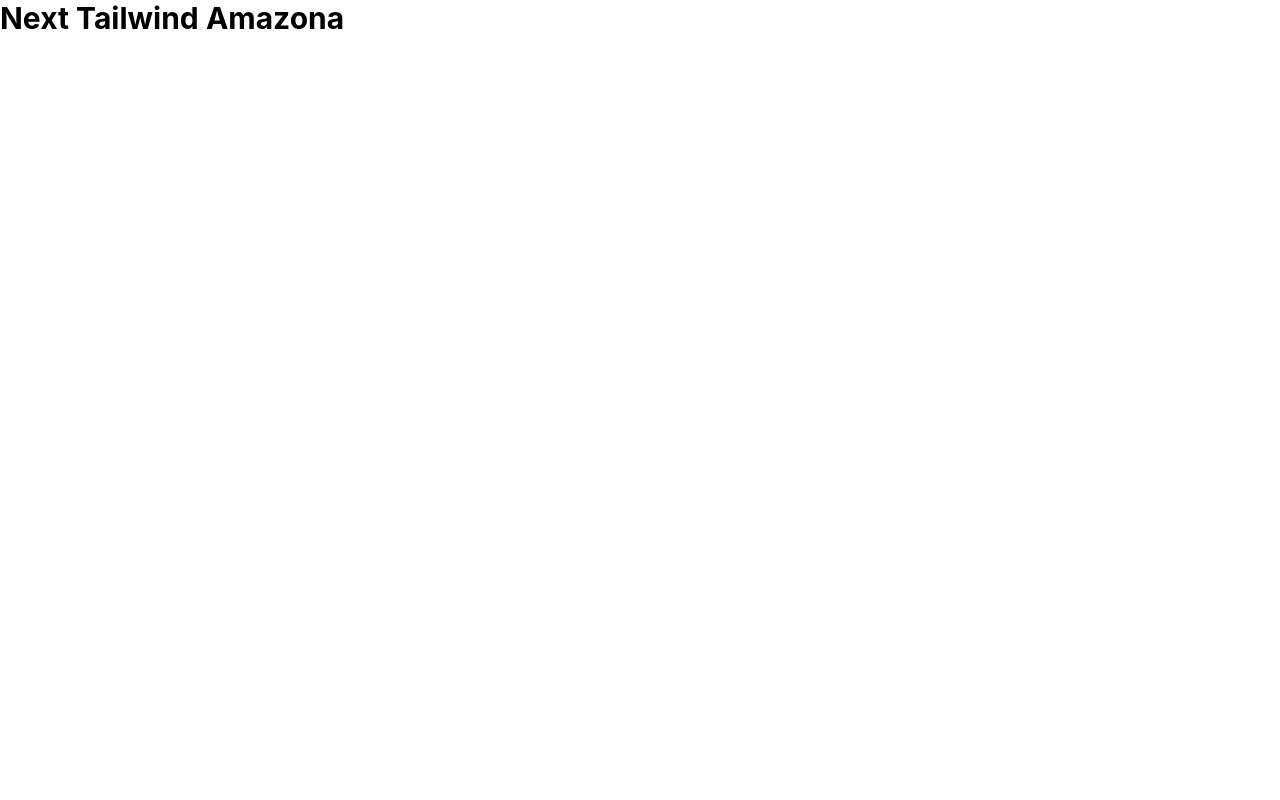
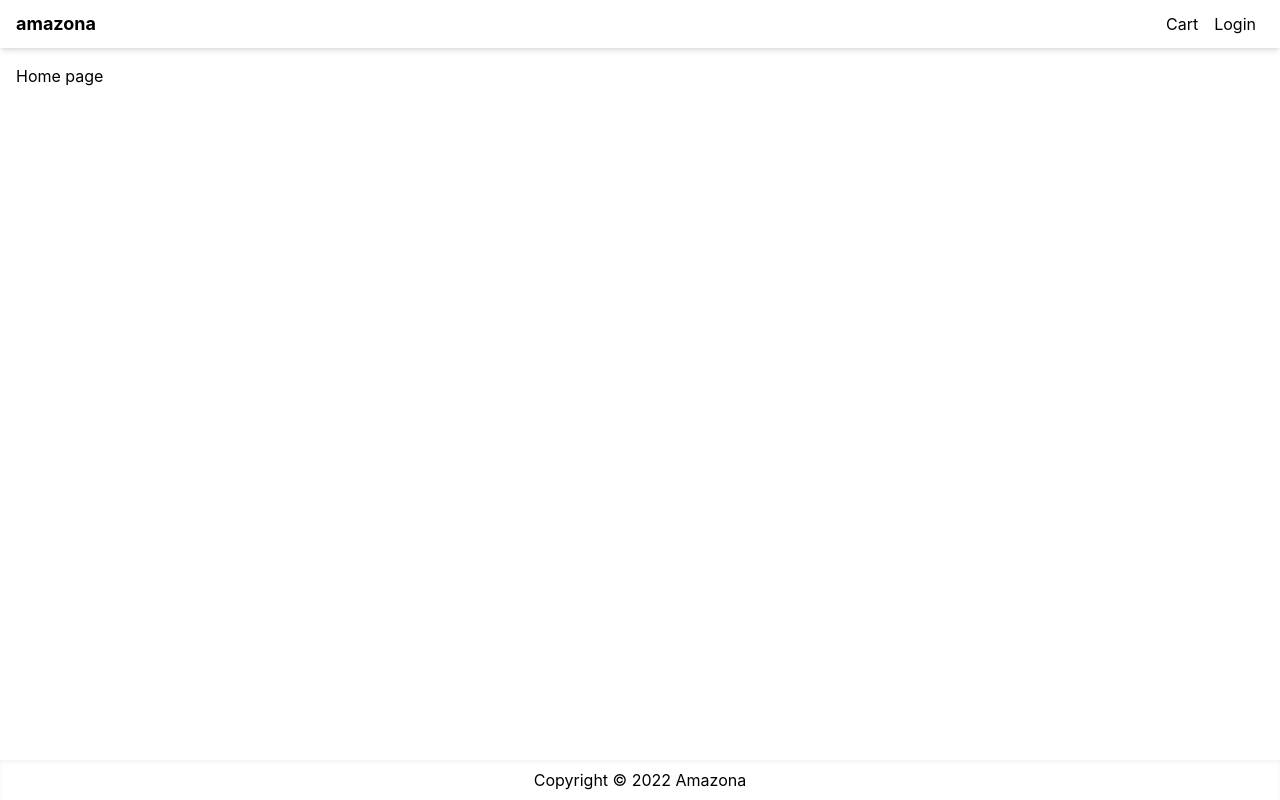
Before and after one commit to Magdalinprincy/next-tailwind-amazona, a Next.js app: page / in a window 1280 px wide. Built offline with nearby package versions, Linux system fonts and the light colour scheme.

Commit message:
Video-05-Create-Website-Layout

```diff
--- /dev/null
+++ b/components/Layout.js
@@ -0,0 +1,37 @@
+import Head from 'next/head';
+import Link from 'next/link';
+import React from 'react';
+
+export default function Layout({ title, children }) {
+  return (
+    <>
+      <Head>
+        <title>{title ? title + ' - Amazona' : 'Amazona'}</title>
+        <meta name="description" content="Ecommerce Website" />
+        <link rel="icon" href="/favicon.ico" />
+      </Head>
+
+      <div className="flex min-h-screen flex-col justify-between ">
+        <header>
+          <nav className="flex h-12 items-center px-4 justify-between shadow-md">
+            <Link legacyBehavior href="/">
+              <a className="text-lg font-bold">amazona</a>
+            </Link>
+            <div>
+              <Link legacyBehavior href="/cart">
+                <a className="p-2">Cart</a>
+              </Link>
+              <Link legacyBehavior href="/login">
+                <a className="p-2">Login</a>
+              </Link>
+            </div>
+          </nav>
+        </header>
+        <main className="container m-auto mt-4 px-4">{children}</main>
+        <footer className="flex h-10 justify-center items-center shadow-inner">
+          <p>Copyright © 2022 Amazona</p>
+        </footer>
+      </div>
+    </>
+  );
+}
--- a/pages/index.js
+++ b/pages/index.js
@@ -1,15 +1,5 @@
-import Head from 'next/head';
+import Layout from '../components/Layout';
 
 export default function Home() {
-  return (
-    <div>
-      <Head>
-        <title>Create Next App</title>
-        <meta name="description" content="Generated by create next app" />
-        <link rel="icon" href="/favicon.ico" />
-      </Head>
-
-      <h1 className="text-3xl font-bold"> Next Tailwind Amazona</h1>
-    </div>
-  );
+  return <Layout title="Home Page">Home page</Layout>;
 }
```
Also changed, not shown: .eslintrc.json, 1 other file (tests, documents, lock files or other folders).
